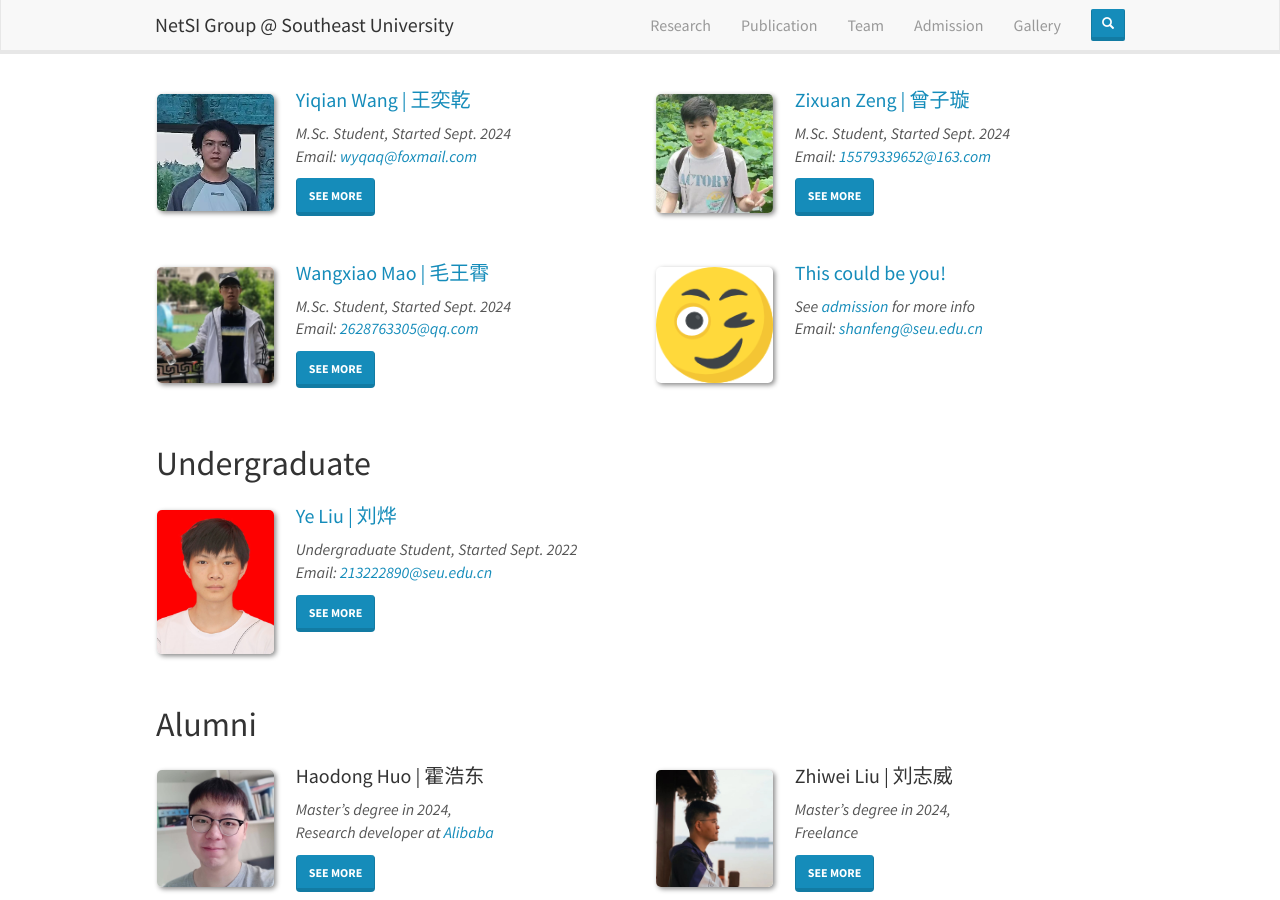
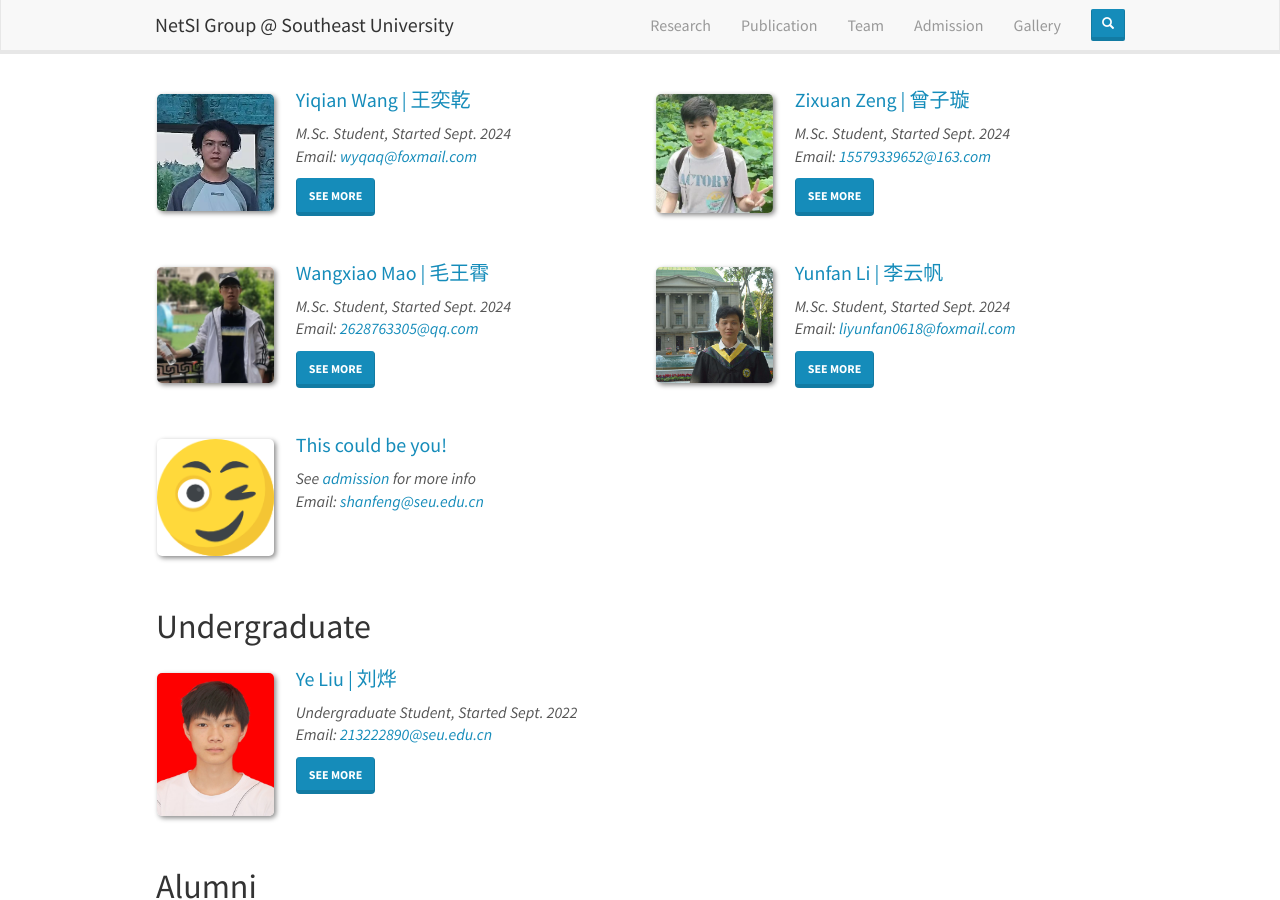
Before and after one commit to SEU-NetSI/seu-netsi.github.io, a Jekyll site: the page built from _pages/team.md, in a window 1280 px wide and 900 px high, scrolled down 1584 px. Built offline with Jekyll 4.4.1, drawn with Linux system fonts in a browser that asks for light colours; nearby versions of some CDN libraries.

Commit message:
李云帆信息提交

```diff
--- a/_data/students.yml
+++ b/_data/students.yml
@@ -213,6 +213,22 @@
   correspondence:
     - "<b>Github:</b> <a href='https://github.com/BrightUiv' target='_blank'>https://github.com/BrightUiv/</a>"
 
+- name: Yunfan Li
+  chinese: 李云帆
+  id: liyunfan
+  photo: liyunfan.jpg
+  info: M.Sc. Student, Started Sept. 2024
+  email: liyunfan0618@foxmail.com
+  link: https://github.com/AndrewLi19
+  education:
+    - "<b>2024.09 ~ Now:</b> M.Sc, <a href='https://cse.seu.edu.cn/main.htm' target='_blank'>School of Computer Science and Engineering</a>, <a href='https://www.seu.edu.cn/' target='_blank'>Southeast University</a>, China"
+    - "<b>2020.09 ~ 2024.06:</b> B.Sc, <a href='https://cse.seu.edu.cn/main.htm' target='_blank'>School of Computer Science and Engineering</a>, <a href='https://www.seu.edu.cn/' target='_blank'>Southeast University</a>, China"
+  interest:
+    - "<b>Internet of Things</b>"
+    - "<b>Algorithm Design</b>"
+  correspondence:
+    - "<b>Github:</b> <a href='https://github.com/AndrewLi19' target='_blank'>https://github.com/AndrewLi19</a>"
+
 - name: "This could be you!"
   chinese: placeholder
   id: placeholder
```
Also changed, not shown: images/teampic/liyunfan.jpg (added).
